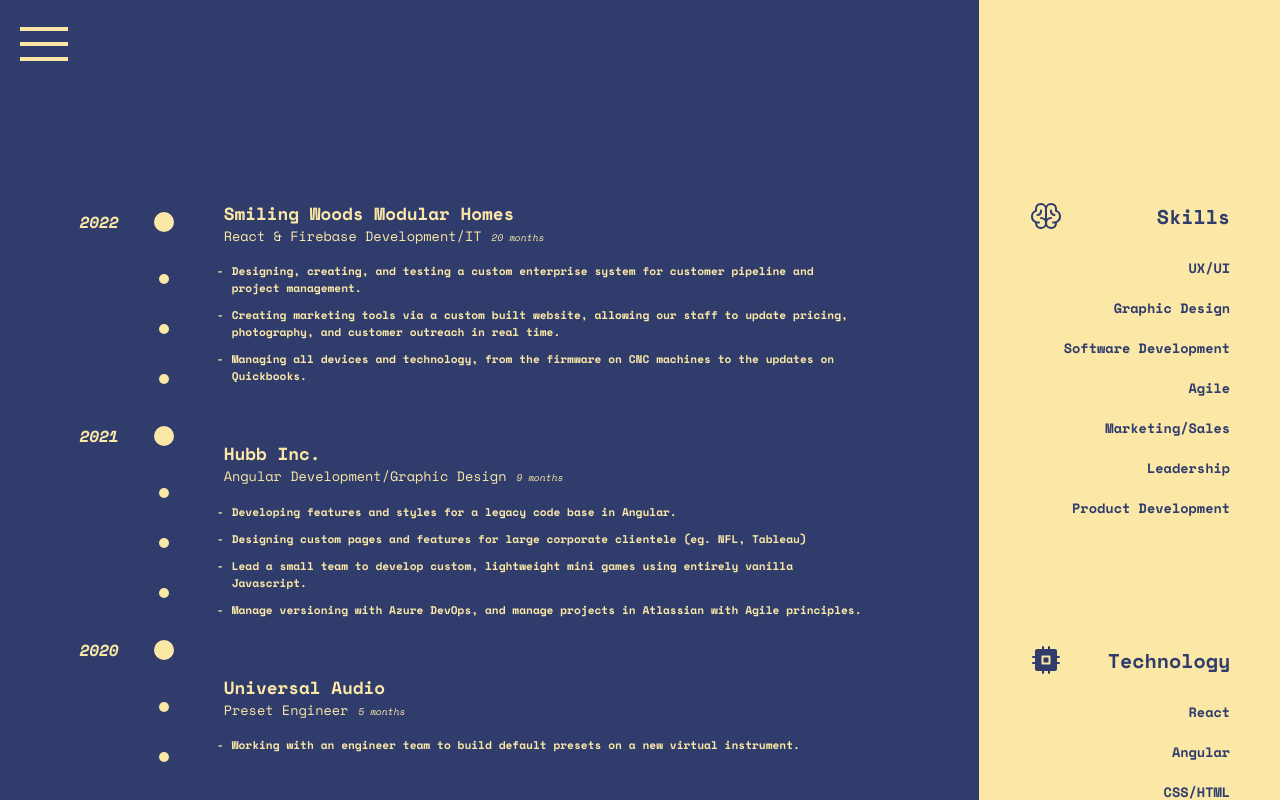
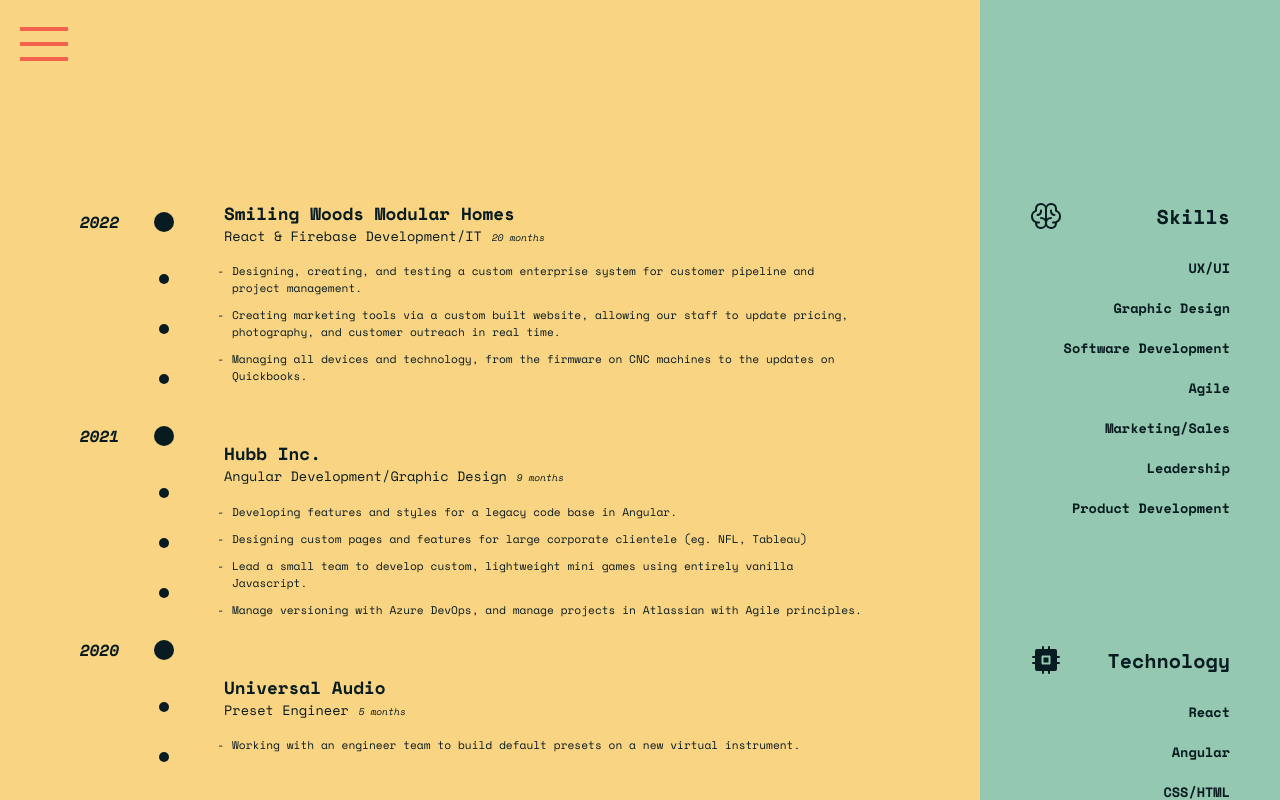
Before and after one commit to GrantEadie/resume, a React (Create React App) app: page /work in a window 1280 px wide. Shown: the top 800 px of the page. Built offline with nearby package versions, Linux system fonts and the light colour scheme.

Commit message:
finalize color scheme

```diff
--- a/src/comps/Header.js
+++ b/src/comps/Header.js
@@ -9,12 +9,10 @@
   const [isOpen, setOpen] = useState(false);
   return (
     <div id="header">
-        <div id="header-logo">
-            g.e.
-        </div>
+      <div id="header-logo">g.e.</div>
       <div id="burger">
         <Hamburger
-          color={isOpen ? "#303c6c" : "#fbe8a6"}
+          color={!isOpen ? "var(--red)" : "var(--blue)"}
           toggled={isOpen}
           toggle={() => setOpen(!isOpen)}
           size={100}
@@ -22,7 +20,6 @@
       </div>
 
       <Menu
-
         customBurgerIcon={<div></div>}
         isOpen={isOpen}
         onOpen={() => setOpen(true)}
--- a/src/comps/splash/splash.css
+++ b/src/comps/splash/splash.css
@@ -27,8 +27,18 @@
   width: 70%;
 }
 
-#splash-desc span {
+#splash-desc span:nth-of-type(1) {
   background: var(--yellow);
+  color: var(--blue);
+  padding: 0 5px;
+}
+#splash-desc span:nth-of-type(2) {
+  background: var(--green);
+  color: var(--yellow);
+  padding: 0 5px;
+}
+#splash-desc span:nth-of-type(3) {
+  background: var(--sub-green);
   color: var(--blue);
   padding: 0 5px;
 }
--- a/src/comps/timeline/Timeline.js
+++ b/src/comps/timeline/Timeline.js
@@ -6,14 +6,14 @@
 import { useLocation } from "react-router-dom";
 
 const Holder = styled.div`
-  padding: ${({ work }) => (work === "/work" ? "100px 0" : null)};
+  padding: ${({ work }) => (!work === "/work" ? "100px 0" : null)} !important;
 `;
 
 const Qualifications = styled.div`
   background: ${({ work }) =>
     work === "/work" ? "var(--yellow)" : "var(--blue)"};
-  color: ${({ work }) => (work !== "/work" ? "var(--yellow)" : "var(--blue)")};
-  padding: ${({ work }) => (work === "/work" ? "200px 0" : null)} !important;
+  padding: ${({ work }) =>
+    work === "/work" ? "200px 0" : "200px 50px"} !important;
 `;
 
 const Timeline = () => {
--- a/src/comps/timeline/timeline.css
+++ b/src/comps/timeline/timeline.css
@@ -5,7 +5,7 @@
 }
 
 #timeline {
-  background: var(--blue);
+  background: var(--green);
   padding: 200px 40px;
   width: 75%;
   display: flex;
@@ -51,13 +51,11 @@
 .item-duties li {
   list-style-type: "-";
   padding: 5px 8px;
-  font-weight: 900;
 }
 
 #qualifications {
   width: 25%;
-
-  border-left: 1px solid var(--yellow);
+  background: var(--sub-green);
   display: flex;
   align-items: center;
   flex-direction: column;
--- a/src/index.css
+++ b/src/index.css
@@ -2,9 +2,16 @@
 @import url("https://fonts.googleapis.com/css2?family=Roboto+Mono:ital,wght@0,100;0,200;0,300;0,400;0,500;0,600;0,700;1,100;1,200;1,300;1,400;1,500;1,600;1,700&display=swap");
 
 :root {
-  --blue: #303c6c;
-  --yellow: #fbe8a6;
-  --orange: #f4976c;
+  --blue: #F6EBE7;
+  --yellow: #071B20;
+  --green: #F9D483;
+  --sub-green: #94C8B0;
+  --red: #F2624C;
+  /* --blue: #071b20;
+  --yellow: #f8b889;
+  --green: #256c6b;
+  --sub-green: #58897f;
+  --red: #f03029; */
 }
 
 body {
```
